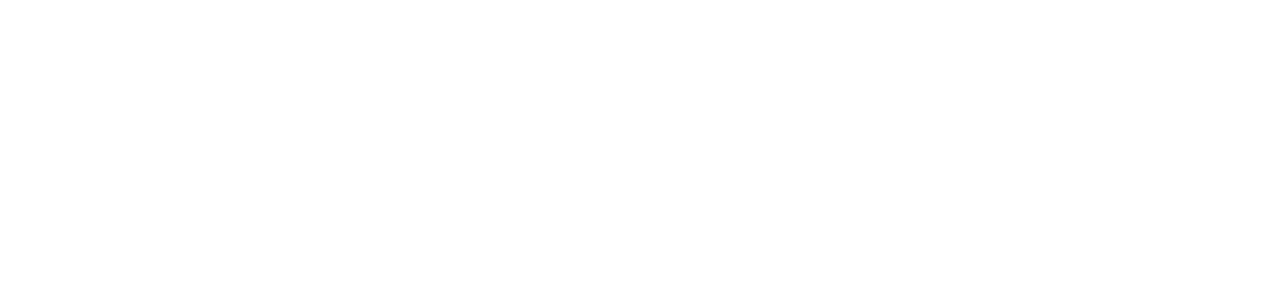
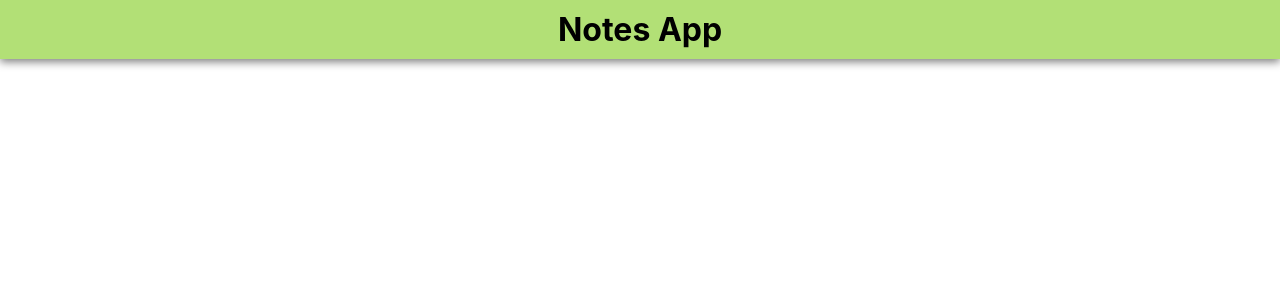
Before and after one commit to nedimdzanic/notes-app, a React (Create React App) app: page / in a window 1280 px wide. Shown: the top 300 px of the page. Built offline with nearby package versions, Linux system fonts and the light colour scheme.

Commit message:
feat: header

```diff
--- a/src/App.js
+++ b/src/App.js
@@ -1,5 +1,7 @@
+import Header from "./components/Header/Header";
+
 const App = () => {
-  return;
+  return <Header />;
 };
 
 export default App;
--- /dev/null
+++ b/src/components/Header/Header.js
@@ -0,0 +1,11 @@
+import classes from "./Header.module.css";
+
+const Header = () => {
+  return (
+    <header>
+      <h1>Notes App</h1>
+    </header>
+  );
+};
+
+export default Header;
--- /dev/null
+++ b/src/components/Header/Header.module.css
@@ -0,0 +1,8 @@
+header h1 {
+  background-color: rgb(178, 224, 118);
+  text-align: center;
+  margin: 0;
+  margin-bottom: 20px;
+  padding: 10px 5px;
+  filter: drop-shadow(0px 3px 4px rgba(0, 0, 0, 0.5));
+}
```
